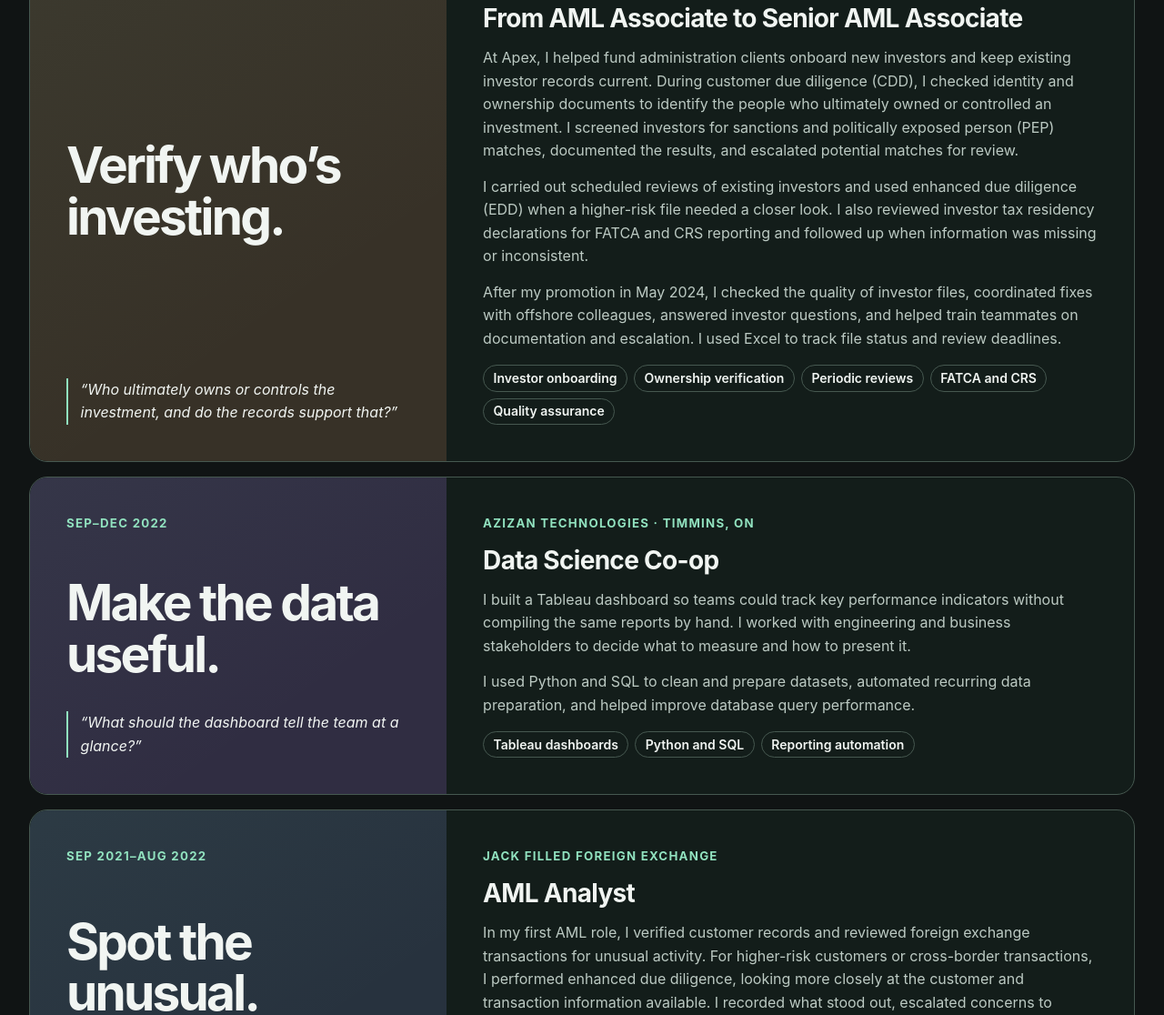
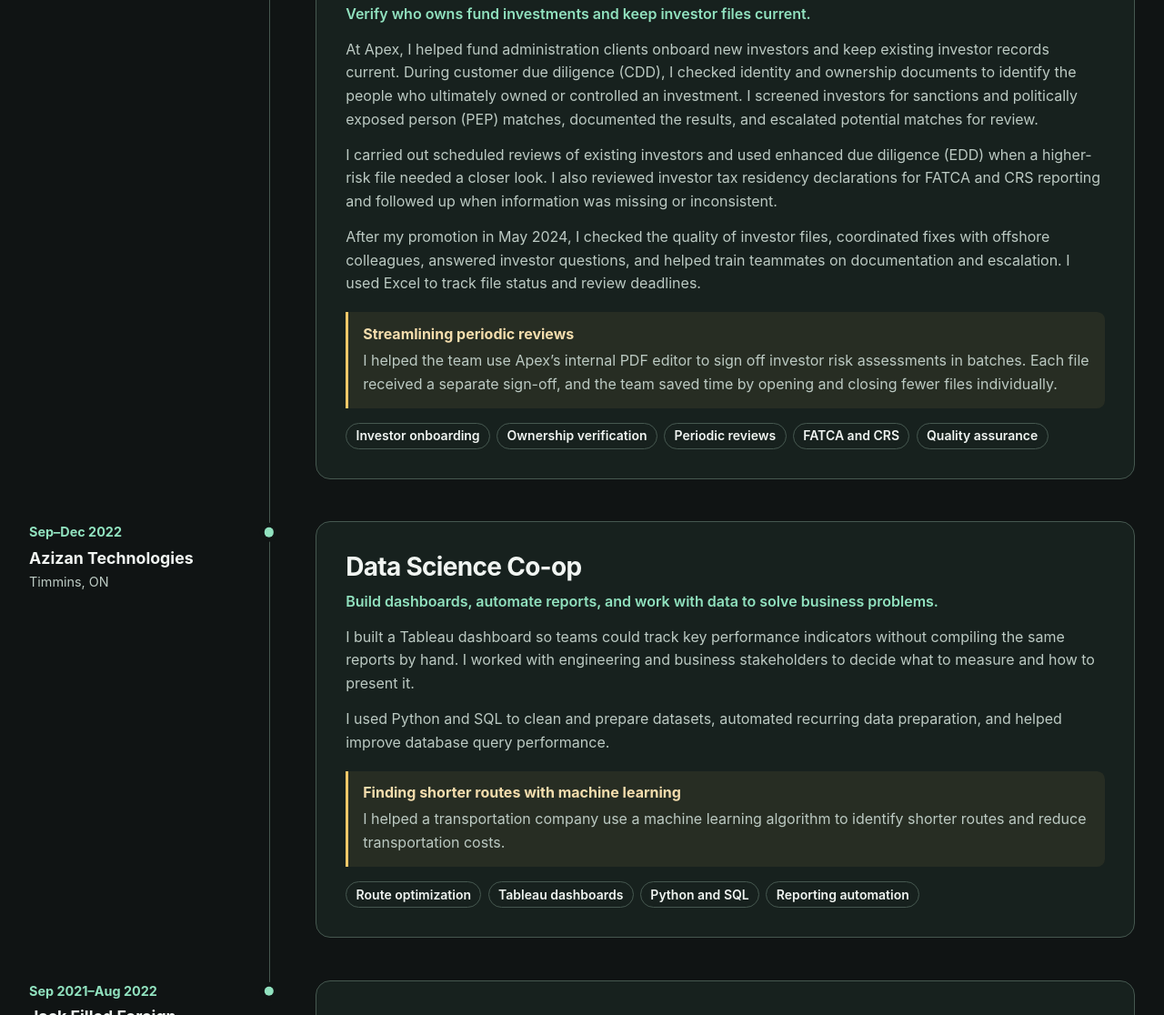
Before and after one commit to adilkureshi/adilkureshi.github.io, a plain HTML site: page index.html in a window 1280 px wide. Shown: the part 1684-2800 px from the top of the page at 91% size. Drawn offline with Linux system fonts and the light colour scheme.

Commit message:
Publish career timeline and social preview

```diff
--- a/index.html
+++ b/index.html
@@ -5,7 +5,17 @@
 <meta name="viewport" content="width=device-width, initial-scale=1">
 <meta name="description" content="Adil Kureshi explains his work in anti-money laundering, from reviewing foreign exchange transactions and onboarding fund investors to investigating bank account activity.">
 <title>Adil Kureshi | Financial Crime and Compliance</title>
-<link rel="stylesheet" href="style.css?v=8">
+<link rel="stylesheet" href="style.css?v=9">
+<link rel="icon" href="favicon.svg" type="image/svg+xml">
+<meta property="og:type" content="website">
+<meta property="og:title" content="Adil Kureshi | Senior AML Analyst">
+<meta property="og:description" content="About four years of anti-money laundering experience across bank investigations, fund administration, and foreign exchange.">
+<meta property="og:url" content="https://adilkureshi.github.io/">
+<meta property="og:image" content="https://adilkureshi.github.io/social-preview.jpg">
+<meta property="og:image:width" content="1200">
+<meta property="og:image:height" content="630">
+<meta property="og:image:alt" content="Adil Kureshi, Senior AML Analyst, beside a cartoon holding a magnifying glass.">
+<meta name="twitter:card" content="summary_large_image">
 <script src="interactions.js" defer></script>
 </head>
 <body>
@@ -15,7 +25,7 @@
   <nav aria-label="Main navigation">
     <a href="#story">Experience</a>
     <a href="#education">Education &amp; skills</a>
-    <a class="nav-end" href="adil-kureshi-resume.pdf" download>Résumé</a>
+    <a class="nav-end" href="adil-kureshi-resume.pdf" download>Resume</a>
   </nav>
 </header>
 <main id="main">
@@ -25,7 +35,7 @@
     <p class="hero-role">Senior AML Analyst at AML RightSource</p>
     <p class="hero-headline">I follow the <em>money.</em></p>
     <p class="intro">I have about four years of anti-money laundering (AML) experience across bank investigations, fund administration, and foreign exchange. I trace transactions, check them against what the bank knows about the customer, and explain what the records show.</p>
-    <div class="actions"><a class="button" href="#story">Explore my experience</a><a class="plain" href="adil-kureshi-resume.pdf" download>Download résumé</a><a class="plain" href="https://www.linkedin.com/in/adil-kureshi/">LinkedIn</a></div>
+    <div class="actions"><a class="button" href="#story">Explore my experience</a><a class="plain" href="adil-kureshi-resume.pdf" download>Download Resume</a><a class="plain" href="https://www.linkedin.com/in/adil-kureshi/">LinkedIn</a></div>
   </div>
   <div class="hero-aside">
     <div class="hero-art">
@@ -55,40 +65,79 @@
   </div>
   <div class="chapters">
     <article class="chapter" id="investigations">
-      <div class="scene scene-blue"><span class="eyebrow">TODAY · MAR 2026–PRESENT</span><span class="scene-title">Trace the<br> transactions.</span><blockquote>“Which records are covered, and what do they show about where the money went?”</blockquote>
+      <div class="chapter-meta">
+        <p class="chapter-dates">Mar 2026–Present</p>
+        <p class="chapter-employer">AML RightSource</p>
+
       </div>
-      <div class="chapter-copy"><p class="eyebrow">AML RIGHTSOURCE</p><h3>Senior AML Analyst</h3>
+      <div class="chapter-copy">
+        <h3>Senior AML Analyst</h3>
+        <p class="chapter-summary">Investigate bank account activity and trace the movement of funds.</p>
         <p>I work on the Production Orders team for a major Canadian bank. A production order requires specific records to be provided. A preservation order requires records to be kept. I review the request to understand which accounts, dates and records it covers and what reporting requirements apply.</p>
-        <p>I review customer profiles, account records and transactions tied to the request. I trace incoming and outgoing funds, look for activity that differs from what we know about the customer, and document the evidence and any gaps.</p>
+        <p>I review customer profiles, account records and transactions tied to the request. I look for activity that differs from what we know about the customer.</p>
         <p>I escalate concerns through the bank’s review process and draft Suspicious Transaction Report (STR) narratives. I also review other analysts’ case write-ups for clarity and accuracy.</p>
+        <div class="work-example">
+          <h4>From records to findings</h4>
+          <p>I trace incoming and outgoing funds, then document what the records show and what still needs review.</p>
+        </div>
         <ul class="tags"><li>Production and preservation orders</li><li>Transaction tracing</li><li>STR narratives</li><li>Peer quality review</li></ul>
       </div>
     </article>
 
     <article class="chapter" id="investors">
-      <div class="scene scene-peach"><span class="eyebrow">APR 2023–JUL 2025</span><span class="scene-title">Verify who’s<br> investing.</span><blockquote>“Who ultimately owns or controls the investment, and do the records support that?”</blockquote></div>
-      <div class="chapter-copy"><p class="eyebrow">APEX GROUP CANADA</p><h3>From AML Associate to Senior AML Associate</h3>
+      <div class="chapter-meta">
+        <p class="chapter-dates">Apr 2023–Jul 2025</p>
+        <p class="chapter-employer">Apex Group Canada</p>
+
+      </div>
+      <div class="chapter-copy">
+        <h3>From AML Associate to Senior AML Associate</h3>
+        <p class="chapter-summary">Verify who owns fund investments and keep investor files current.</p>
         <p>At Apex, I helped fund administration clients onboard new investors and keep existing investor records current. During customer due diligence (CDD), I checked identity and ownership documents to identify the people who ultimately owned or controlled an investment. I screened investors for sanctions and politically exposed person (PEP) matches, documented the results, and escalated potential matches for review.</p>
         <p>I carried out scheduled reviews of existing investors and used enhanced due diligence (EDD) when a higher-risk file needed a closer look. I also reviewed investor tax residency declarations for FATCA and CRS reporting and followed up when information was missing or inconsistent.</p>
         <p>After my promotion in May 2024, I checked the quality of investor files, coordinated fixes with offshore colleagues, answered investor questions, and helped train teammates on documentation and escalation. I used Excel to track file status and review deadlines.</p>
+        <div class="work-example">
+          <h4>Streamlining periodic reviews</h4>
+          <p>I helped the team use Apex’s internal PDF editor to sign off investor risk assessments in batches. Each file received a separate sign-off, and the team saved time by opening and closing fewer files individually.</p>
+        </div>
         <ul class="tags"><li>Investor onboarding</li><li>Ownership verification</li><li>Periodic reviews</li><li>FATCA and CRS</li><li>Quality assurance</li></ul>
       </div>
     </article>
 
     <article class="chapter" id="azizan">
-      <div class="scene scene-azizan"><span class="eyebrow">SEP–DEC 2022</span><span class="scene-title">Make the data<br> useful.</span><blockquote>“What should the dashboard tell the team at a glance?”</blockquote></div>
-      <div class="chapter-copy"><p class="eyebrow">AZIZAN TECHNOLOGIES · TIMMINS, ON</p><h3>Data Science Co-op</h3>
+      <div class="chapter-meta">
+        <p class="chapter-dates">Sep–Dec 2022</p>
+        <p class="chapter-employer">Azizan Technologies</p>
+        <p class="chapter-location">Timmins, ON</p>
+      </div>
+      <div class="chapter-copy">
+        <h3>Data Science Co-op</h3>
+        <p class="chapter-summary">Build dashboards, automate reports, and work with data to solve business problems.</p>
         <p>I built a Tableau dashboard so teams could track key performance indicators without compiling the same reports by hand. I worked with engineering and business stakeholders to decide what to measure and how to present it.</p>
         <p>I used Python and SQL to clean and prepare datasets, automated recurring data preparation, and helped improve database query performance.</p>
-        <ul class="tags"><li>Tableau dashboards</li><li>Python and SQL</li><li>Reporting automation</li></ul>
+        <div class="work-example">
+          <h4>Finding shorter routes with machine learning</h4>
+          <p>I helped a transportation company use a machine learning algorithm to identify shorter routes and reduce transportation costs.</p>
+        </div>
+        <ul class="tags"><li>Route optimization</li><li>Tableau dashboards</li><li>Python and SQL</li><li>Reporting automation</li></ul>
       </div>
     </article>
 
     <article class="chapter" id="foreign-exchange">
-      <div class="scene scene-mint"><span class="eyebrow">SEP 2021–AUG 2022</span><span class="scene-title">Spot the unusual.</span><blockquote>“Is this currency activity consistent with what we know about the customer?”</blockquote></div>
-      <div class="chapter-copy"><p class="eyebrow">JACK FILLED FOREIGN EXCHANGE</p><h3>AML Analyst</h3>
+      <div class="chapter-meta">
+        <p class="chapter-dates">Sep 2021–Aug 2022</p>
+        <p class="chapter-employer">Jack Filled Foreign Exchange</p>
+
+      </div>
+      <div class="chapter-copy">
+        <h3>AML Analyst</h3>
+        <p class="chapter-summary">Verify customer records and review currency transactions for unusual activity.</p>
         <p>In my first AML role, I verified customer records and reviewed foreign exchange transactions for unusual activity. For higher-risk customers or cross-border transactions, I performed enhanced due diligence, looking more closely at the customer and transaction information available. I recorded what stood out, escalated concerns to senior compliance staff, and maintained case files that could be used in quality reviews and audits.</p>
-        <ul class="tags"><li>Customer verification</li><li>Cross-border transaction review</li><li>Case documentation</li></ul>
+        <div class="work-example">
+          <h4>Hours of Excel work down to a few minutes</h4>
+          <p>I built Excel macros to automate repetitive steps in monthly and quarterly customer reviews.</p>
+        </div>
+        <ul class="tags"><li>Customer verification</li><li>Cross-border transaction review</li><li>Case documentation</li><li>Excel macros</li></ul>
       </div>
     </article>
   </div>
@@ -142,7 +191,7 @@
     <h2>Let’s connect.</h2>
     <p class="footer-note">Next on my list is earning the CAMS certification from ACAMS. I usually follow the money. This time, I’m following the job postings.</p>
   </div>
-  <div class="actions"><a class="button" href="adil-kureshi-resume.pdf" download>Download résumé</a><a class="plain" href="https://www.linkedin.com/in/adil-kureshi/">Find me on LinkedIn</a></div>
+  <div class="actions"><a class="button" href="adil-kureshi-resume.pdf" download>Download Resume</a><a class="plain" href="https://www.linkedin.com/in/adil-kureshi/">Find me on LinkedIn</a></div>
 </div></footer>
 </body>
 </html>
--- a/style.css
+++ b/style.css
@@ -39,7 +39,7 @@ nav a:hover { color: var(--accent); }
 }
 .hero-copy { padding: clamp(1.75rem, 4.8vw, 4.5rem); padding-right: 0; position: relative; z-index: 1; }
 .eyebrow { font-size: .83rem; font-weight: 720; letter-spacing: .095em; margin: 0 0 .8rem; color: var(--accent); }
-h1, h2, .scene-title { font-weight: 650; line-height: 1.02; letter-spacing: -.05em; margin: 0; }
+h1, h2 { font-weight: 650; line-height: 1.02; letter-spacing: -.05em; margin: 0; }
 .hero-name { display: grid; justify-items: start; gap: .25rem; }
 .hero-greeting {
   margin: 0;
@@ -95,23 +95,68 @@ h2 { font-size: clamp(2.4rem, 5.2vw, 4.9rem); }
 .section-intro { max-width: 44rem; }
 .section-intro > p:last-child { color: var(--muted); max-width: 36rem; margin-bottom: 0; }
 .money-doodle { width: clamp(5rem, 17vw, 13rem); height: auto; margin-inline-end: clamp(0px, 4vw, 3.5rem); transform: rotate(-8deg); }
-.chapters { display: grid; gap: 1rem; }
-.chapter { background: #19302955; display: grid; grid-template-columns: 1fr 1.65fr; border: 1px solid var(--line); border-radius: 1.25rem; overflow: hidden; scroll-margin-top: 1rem; }
-.chapter:target { border-color: var(--accent); }
-.scene, .chapter-copy { padding: clamp(1.25rem, 3.6vw, 2.5rem); }
-.scene { display: flex; flex-direction: column; align-items: flex-start; justify-content: space-between; gap: .8rem; }
-.scene-blue { background: #203a31; }
-.scene-peach { background: #373127; }
-.scene-azizan { background: #302d42; }
-.scene-mint { background: #27323e; }
-.scene-title { font-size: clamp(2.2rem, 4.3vw, 4rem); }
-blockquote { display: flex; align-items: center; gap: .65rem; font-style: italic; }
-.scene blockquote {
-  border-left: 2px solid var(--accent);
-  padding-left: .85rem;
+.chapters {
+  --timeline-side: clamp(10rem, 23vw, 16.5rem);
+  --timeline-gutter: clamp(1.8rem, 4vw, 3.5rem);
+  position: relative;
+  display: grid;
 }
+.chapter {
+  position: relative;
+  display: grid;
+  grid-template-columns: var(--timeline-side) minmax(0, 1fr);
+  gap: var(--timeline-gutter);
+  padding: 0 0 2.9rem;
+  scroll-margin-top: 1.25rem;
+}
+.chapter:last-child { padding-bottom: 0; }
+.chapter::before,
+.chapter:not(:last-child)::after {
+  content: '';
+  position: absolute;
+  inset-inline-start: var(--timeline-side);
+}
+.chapter::before {
+  z-index: 1;
+  inset-block-start: .75rem;
+  width: .65rem;
+  aspect-ratio: 1;
+  border-radius: 50%;
+  background: var(--accent);
+  transform: translate(-50%, -50%);
+  box-shadow: 0 0 0 5px var(--paper);
+}
+.chapter:not(:last-child)::after {
+  inset-block: .75rem -.75rem;
+  width: 1px;
+  background: var(--line);
+}
+.chapter-meta { padding-inline-end: .9rem; }
+.chapter-meta p { margin: 0; }
+.chapter-meta .chapter-dates { color: var(--accent); font-size: .9rem; font-weight: 650; }
+.chapter-meta .chapter-employer { margin-top: .35rem; color: var(--ink); font-size: 1.11rem; font-weight: 700; line-height: 1.3; }
+.chapter-meta .chapter-location { margin-top: .2rem; color: var(--muted); font-size: .9rem; }
+.chapter-copy {
+  min-width: 0;
+  padding: clamp(1.15rem, 3vw, 2rem);
+  border: 1px solid var(--line);
+  border-radius: 1rem;
+  background: #17211e;
+}
+.chapter:is(:hover, :target) .chapter-copy { border-color: var(--active-line); }
+.chapter:target::before { box-shadow: 0 0 0 5px var(--paper), 0 0 0 8px #91e2bf42; }
+.work-example {
+  padding: .85rem 1rem;
+  margin-top: 1.15rem;
+  border-inline-start: 3px solid #f4c969;
+  border-radius: 0 .55rem .55rem 0;
+  background: #f4c96912;
+}
+.work-example h4 { color: #f4ddad; margin: 0; font-size: 1rem; line-height: 1.35; }
+.chapter-copy .work-example p { margin: .35rem 0 0; }
 h3 { margin: 0 0 .5rem; line-height: 1.22; letter-spacing: -.025em; font-size: clamp(1.3rem, 2.3vw, 1.75rem); }
-.chapter-copy p:not(.eyebrow) { color: var(--muted); margin: .85rem 0; }
+.chapter-copy p { color: var(--muted); margin: .85rem 0; }
+.chapter-copy .chapter-summary { margin-top: .5rem; color: var(--accent); font-weight: 600; }
 .tags { display: flex; flex-wrap: wrap; gap: .45rem; list-style: none; padding: 0; margin: 1rem 0 0; }
 .tags li { border: 1px solid var(--line); border-radius: 99px; padding: .15rem .65rem; font-size: .875rem; font-weight: 560; }
 .background { border-top: 1px solid var(--line); }
@@ -177,9 +222,9 @@ h3 { margin: 0 0 .5rem; line-height: 1.22; letter-spacing: -.025em; font-size: c
   .hero-copy { padding: 1.7rem 1.35rem .25rem; }
   .hero-aside { padding: 1rem 1.25rem 1.25rem; }
   .hero-cartoon { width: min(65%, 13rem); }
-  .chapter, .background-grid { grid-template-columns: 1fr; }
-  .scene-title br { display: none; }
-  .scene .eyebrow { margin-bottom: 0; }
+  .background-grid { grid-template-columns: 1fr; }
+  .chapters { --timeline-side: .45rem; }
+  .chapter { grid-template-columns: minmax(0, 1fr); gap: .65rem; padding-inline-start: 1.65rem; }
   .trail { grid-template-columns: repeat(2, minmax(0, 1fr)); }
   .trail a { padding: .6rem; font-size: .88rem; }
   .trail a:nth-child(3) { border-left: 0; }
@@ -248,13 +293,6 @@ h3 { margin: 0 0 .5rem; line-height: 1.22; letter-spacing: -.025em; font-size: c
   background: #263c33;
   box-shadow: inset 0 -2px var(--accent);
 }
-.chapter:is(:hover, :focus-within, :target) {
-  border-color: var(--active-line);
-  box-shadow: 0 14px 34px #0004;
-}
-.chapter:is(:hover, :target) .scene-title { color: var(--accent); }
-.chapter .scene { background-image: linear-gradient(145deg, #9ae8c40c, transparent 70%); }
-.chapter-copy { min-width: 0; }
 .tags li:is(:hover, :active) { background: #29473b; border-color: var(--active-line); }
 .credentials:is(:hover, :focus-within),
 .toolkit:is(:hover, :focus-within) { box-shadow: 0 0 0 1px var(--active-line), 0 14px 34px #0004; }
@@ -283,7 +321,7 @@ h3 { margin: 0 0 .5rem; line-height: 1.22; letter-spacing: -.025em; font-size: c
     filter: drop-shadow(0 14px 16px #8fdfb94f);
   }
   .story-heading:hover .money-doodle { transform: translateY(-6px) rotate(3deg); }
-  .button, .hero-focus, .trail a, .chapter, .tags li, .credentials, .toolkit {
+  .button, .hero-focus, .trail a, .chapter-copy, .tags li, .credentials, .toolkit {
     transition: transform var(--motion-fast) var(--motion-ease), background-color var(--motion-fast) ease,
       border-color var(--motion-fast) ease, box-shadow var(--motion-fast) ease;
   }
@@ -291,8 +329,7 @@ h3 { margin: 0 0 .5rem; line-height: 1.22; letter-spacing: -.025em; font-size: c
   .hero-focus:is(:hover, :focus-visible),
   .trail a:is(:hover, :focus-visible),
   .tags li:hover { transform: translateY(-3px); }
-  .chapter:hover { transform: translateY(-4px); }
-  .scene-title, .plain, .nav-end, .tool-groups dt { transition: color var(--motion-fast) ease, background-color var(--motion-fast) ease; }
+  .plain, .nav-end, .tool-groups dt { transition: color var(--motion-fast) ease, background-color var(--motion-fast) ease; }
 }
 @media (forced-colors: active) {
   .hero-copy h1 em { color: CanvasText; background: none; }
```
Also changed, not shown: favicon.svg (added), social-preview.jpg (added).
